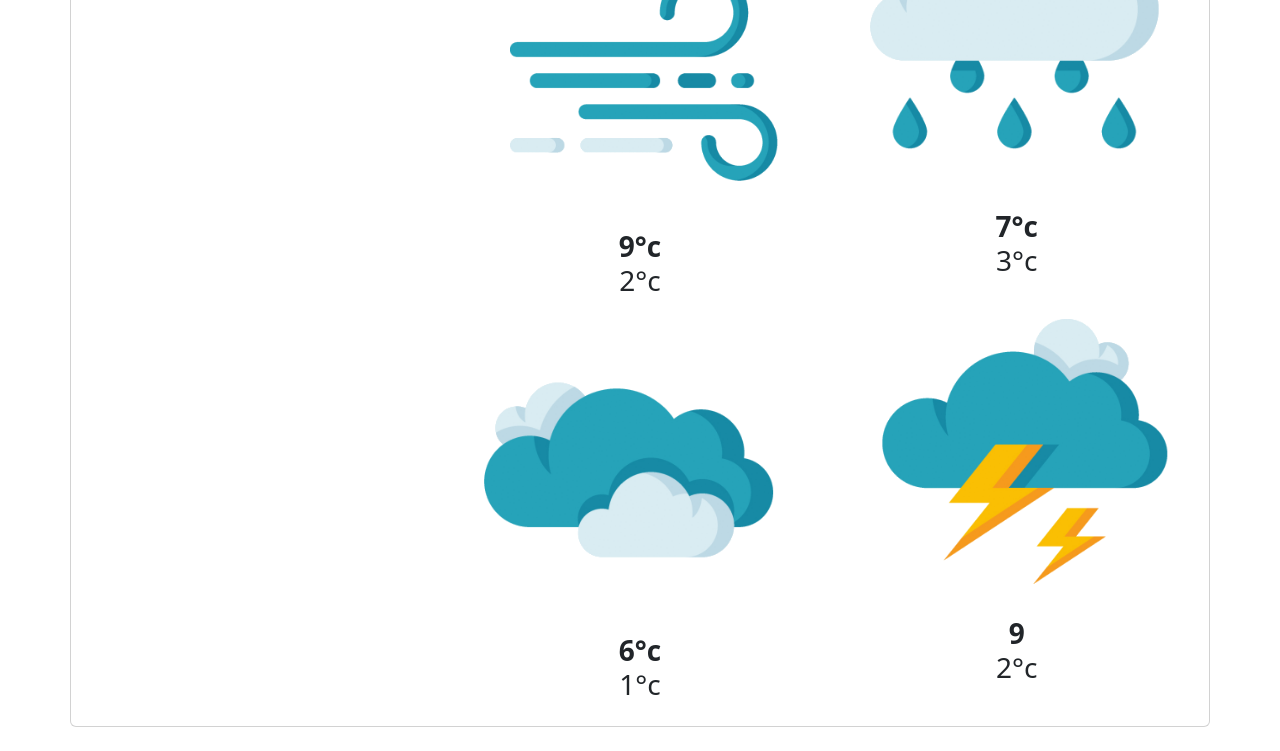
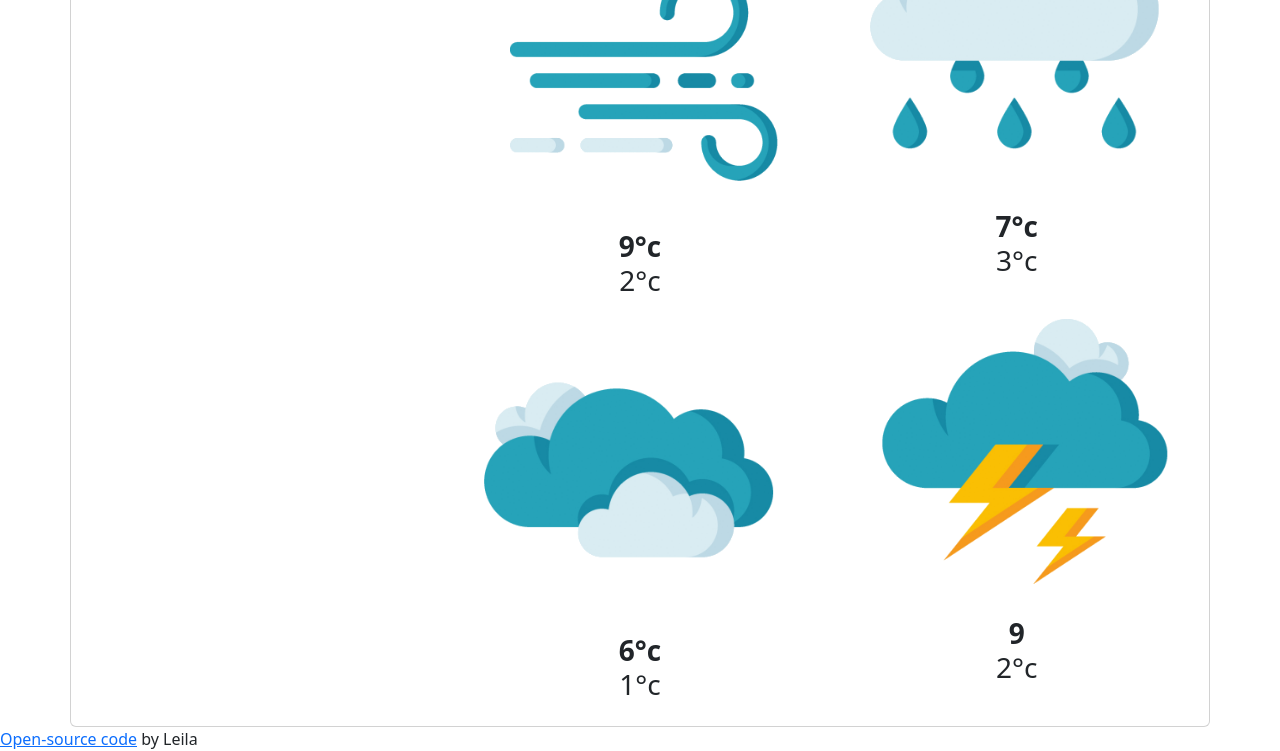
Before and after one commit to lililuna/weather-app, a plain HTML site: page index.html in a window 1280 px wide. Shown: the part 572-1323 px from the top of the page. Before the commit the page ends 1299 px from the top, so only its background shows below. Drawn offline with nearby package versions, Linux system fonts and the light colour scheme.

Commit message:
added link

```diff
--- a/index.html
+++ b/index.html
@@ -114,7 +114,7 @@
         </div>
       </div>
     </div>
-
+<a href="https://github.com/lililuna/weather-app.git"> Open-source code</a> by Leila
     <script src="src/index.js"></script>
   </body>
 </html>
```
